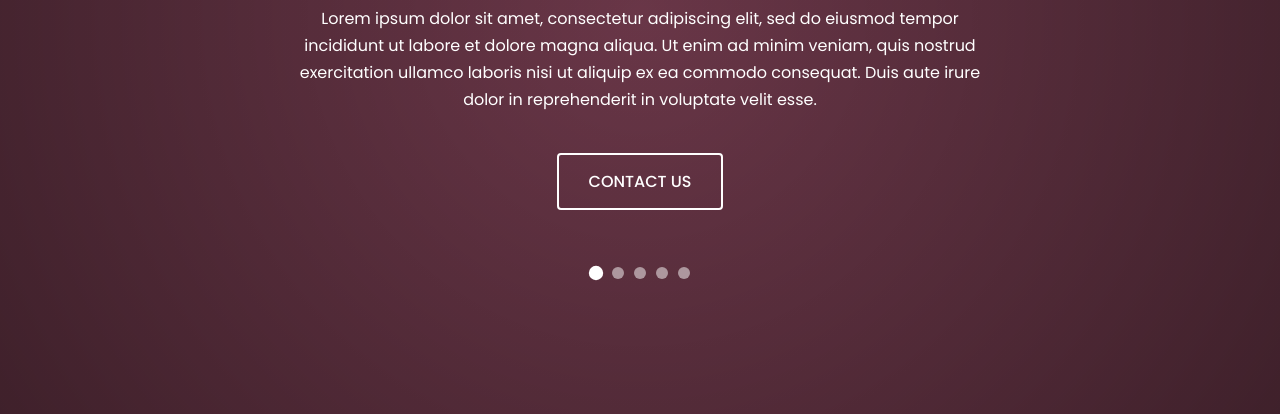
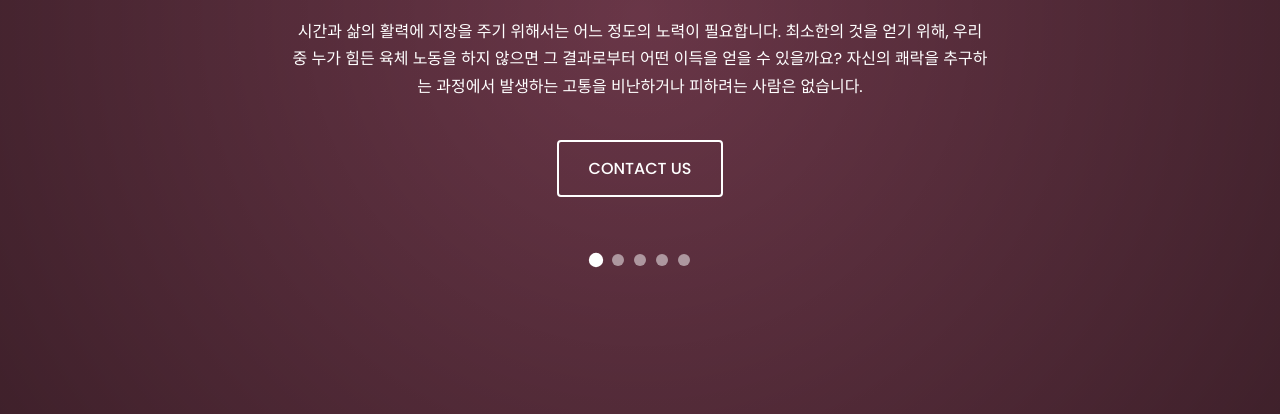
Before and after one commit to LDJWJ/webpage_sample_2504, a plain HTML site: page index.html in a window 1280 px wide. Shown: the part 386-800 px from the top of the page. Drawn offline with Linux system fonts and the light colour scheme.

Commit message:
index_changed_250417
- index에 홈페이지 내용을 변경.

```diff
--- a/index.html
+++ b/index.html
@@ -30,7 +30,7 @@
             <h2 class="hero-title">TRAINING</h2>
             <h1 class="hero-brand">NEOGYM</h1>
             <p class="hero-text">
-                Lorem ipsum dolor sit amet, consectetur adipiscing elit, sed do eiusmod tempor incididunt ut labore et dolore magna aliqua. Ut enim ad minim veniam, quis nostrud exercitation ullamco laboris nisi ut aliquip ex ea commodo consequat. Duis aute irure dolor in reprehenderit in voluptate velit esse.
+시간과 삶의 활력에 지장을 주기 위해서는 어느 정도의 노력이 필요합니다. 최소한의 것을 얻기 위해, 우리 중 누가 힘든 육체 노동을 하지 않으면 그 결과로부터 어떤 이득을 얻을 수 있을까요? 자신의 쾌락을 추구하는 과정에서 발생하는 고통을 비난하거나 피하려는 사람은 없습니다.
             </p>
             <a href="contact.html" class="btn">CONTACT US</a>
             <div class="slider-nav">
```
